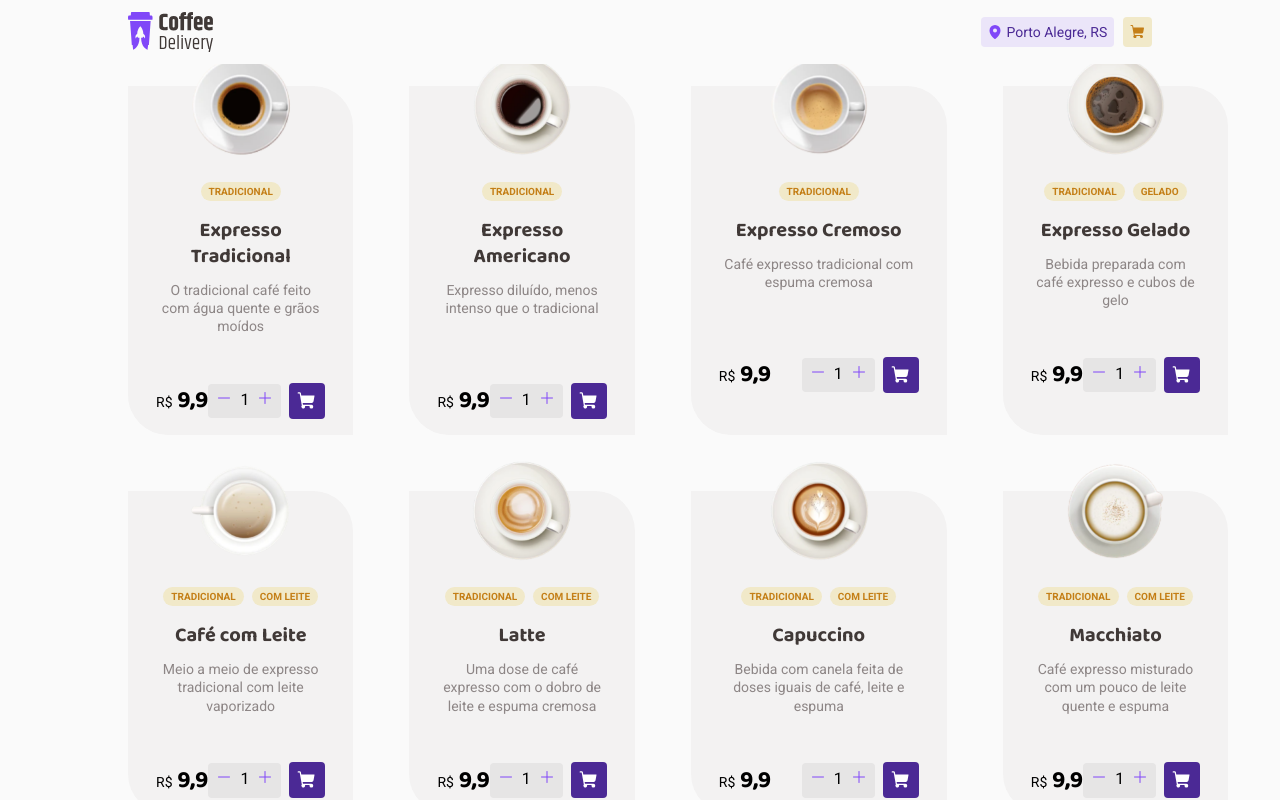
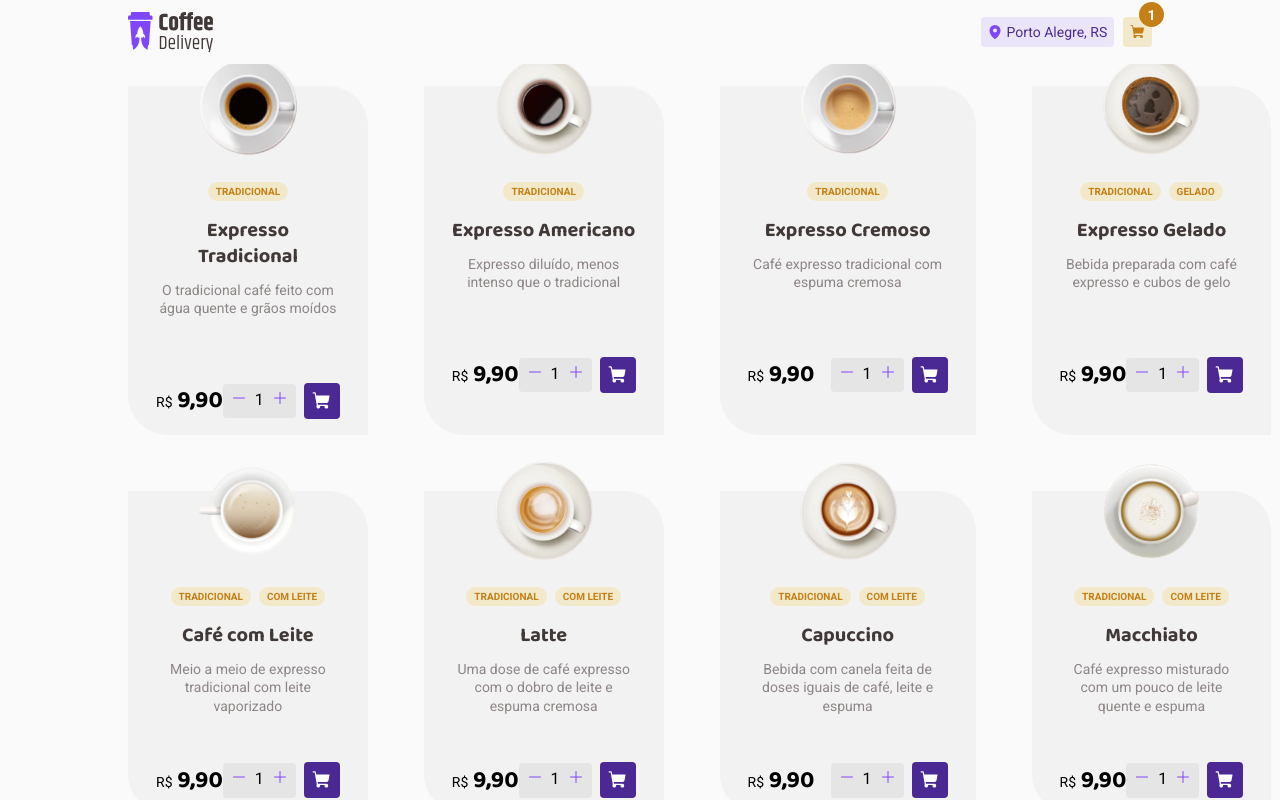
Before and after one commit to jeremiassnts/coffee-delivery, a React (Vite) app: page / in a window 1280 px wide. Both pictures are taken after a click on the element 307 px from the left and 1012 px from the top of the page. Shown: the part 612-1412 px from the top of the page. Built offline with nearby package versions, Linux system fonts and the light colour scheme; the HTML template or start-up script is replaced by a standard one.

Commit message:
feat: adding items to cart

```diff
--- a/src/App.tsx
+++ b/src/App.tsx
@@ -3,14 +3,17 @@ import { defaultTheme } from "./styles/themes/default"
 import { GlobalStyle } from "./styles/global"
 import { BrowserRouter } from "react-router-dom"
 import { Router } from "./Router"
+import { ShoppingCartProvider } from "./contexts/shoppingCartContext"
 
 function App() {
   return (
     <ThemeProvider theme={defaultTheme}>
-      <BrowserRouter>
-        <Router />
-      </BrowserRouter>
-      <GlobalStyle />
+      <ShoppingCartProvider>
+        <BrowserRouter>
+          <Router />
+        </BrowserRouter>
+        <GlobalStyle />
+      </ShoppingCartProvider>
     </ThemeProvider>
   )
 }
--- a/src/components/Header/index.tsx
+++ b/src/components/Header/index.tsx
@@ -1,18 +1,25 @@
-import { Container, HeaderInfo, Location, HeaderShoppingCart } from "./styles";
+import { Container, HeaderInfo, Location, HeaderShoppingCart, CartAmount } from "./styles";
 import LogoImage from '../../assets/Logo.svg'
 import { MapPin, ShoppingCart } from "phosphor-react";
 import { TextS } from "../../styles/global";
+import { useContext } from "react";
+import { ShoppingCartContext } from "../../contexts/shoppingCartContext";
 
 export function Header() {
+    const { cart } = useContext(ShoppingCartContext)
+    const cartAmount = cart.reduce((sum, e) => sum + e.amount, 0)
     return <Container>
         <img src={LogoImage} />
         <HeaderInfo>
             <Location>
-                <MapPin weight="fill"/>
+                <MapPin weight="fill" />
                 <TextS>Porto Alegre, RS</TextS>
             </Location>
             <HeaderShoppingCart>
                 <ShoppingCart weight="fill" />
+                {cart.length > 0 && <CartAmount>
+                    <TextS>{cartAmount}</TextS>
+                </CartAmount>}
             </HeaderShoppingCart>
         </HeaderInfo>
     </Container>
--- a/src/components/Header/styles.ts
+++ b/src/components/Header/styles.ts
@@ -42,4 +42,20 @@ export const HeaderShoppingCart = styled.div`
     align-items: center;
     padding: 0.4rem;
     border-radius: 4px;
+    position: relative;
 `
+
+export const CartAmount = styled.div`
+    background-color: ${e => e.theme["yellow-dark"]};
+    color: ${e => e.theme["white"]};
+    border-radius: 50%;
+    display: flex;
+    justify-content: center;
+    align-items: center;
+    position: absolute;
+    top: -0.9rem;
+    right: -0.75rem;
+    width: 25px;
+    height: 25px;
+    font-weight: bold;
+`
--- /dev/null
+++ b/src/contexts/ShoppingCartContext.tsx
@@ -0,0 +1,39 @@
+import { ReactNode, createContext, useState } from "react";
+
+export interface CartItemData {
+    itemId: number
+    amount: number
+}
+
+export interface ShoppingCartData {
+    cart: CartItemData[]
+    addItemsToCart: (itemId: number, amount: number) => void
+}
+
+interface ShoppingCartContextArguments {
+    children: ReactNode
+}
+
+export const ShoppingCartContext = createContext({} as ShoppingCartData)
+
+export function ShoppingCartProvider({ children }: ShoppingCartContextArguments) {
+    const [cart, setCart] = useState<CartItemData[]>([])
+
+    function addItemsToCart(itemId: number, amount: number) {
+        setCart(state => [...state, {
+            itemId: itemId,
+            amount
+        }])
+
+        console.log(cart)
+    }
+
+    return (
+        <ShoppingCartContext.Provider value={{
+            cart,
+            addItemsToCart
+        }}>
+            {children}
+        </ShoppingCartContext.Provider>
+    )
+}
--- a/src/pages/Home/components/CoffeeOption/index.tsx
+++ b/src/pages/Home/components/CoffeeOption/index.tsx
@@ -2,8 +2,25 @@ import { Minus, Plus, ShoppingCart } from "phosphor-react";
 import { Tag, TextMRegular, TextS, TitleM } from "../../../../styles/global";
 import { CoffeeData } from "../../coffees";
 import { AmountSelector, CoffeeAmountContainer, CoffeeDescription, CoffeeFooter, CoffeeName, CoffeeOptionContainer, CoffeePrice, CoffeeShoppingCart, CoffeeTags } from "./styles";
+import { useContext, useState } from "react";
+import { ShoppingCartContext } from "../../../../contexts/shoppingCartContext";
 
-export function CoffeeOption({ image, name, description, price, tags }: CoffeeData) {
+export function CoffeeOption({ id, image, name, description, price, tags }: CoffeeData) {
+    const [amount, setAmount] = useState(1)
+    const { addItemsToCart } = useContext(ShoppingCartContext)
+
+    function handleMinusAmount() {
+        setAmount(state => state <= 1 ? state : state - 1)
+    }
+
+    function handlePlusAmount() {
+        setAmount(state => state + 1)
+    }
+
+    function handleAddItemToCart() {
+        addItemsToCart(id, amount)
+    }
+
     return (
         <CoffeeOptionContainer>
             <img src={image} />
@@ -15,16 +32,16 @@ export function CoffeeOption({ image, name, description, price, tags }: CoffeeDa
             <CoffeeFooter>
                 <CoffeePrice>
                     <TextS>R$</TextS>
-                    <TitleM>{price.toString().replace('.', ',')}</TitleM>
+                    <TitleM>{price.toPrecision(3).replace('.', ',')}</TitleM>
                 </CoffeePrice>
                 <CoffeeAmountContainer>
                     <AmountSelector>
-                        <button><Minus /></button>
-                        <TextMRegular>1</TextMRegular>
-                        <button><Plus /></button>
+                        <button onClick={handleMinusAmount}><Minus /></button>
+                        <TextMRegular>{amount}</TextMRegular>
+                        <button onClick={handlePlusAmount}><Plus /></button>
                     </AmountSelector>
-                    <CoffeeShoppingCart>
-                        <ShoppingCart weight="fill" size={20}/>
+                    <CoffeeShoppingCart onClick={handleAddItemToCart}>
+                        <ShoppingCart weight="fill" size={20} />
                     </CoffeeShoppingCart>
                 </CoffeeAmountContainer>
             </CoffeeFooter>
```
